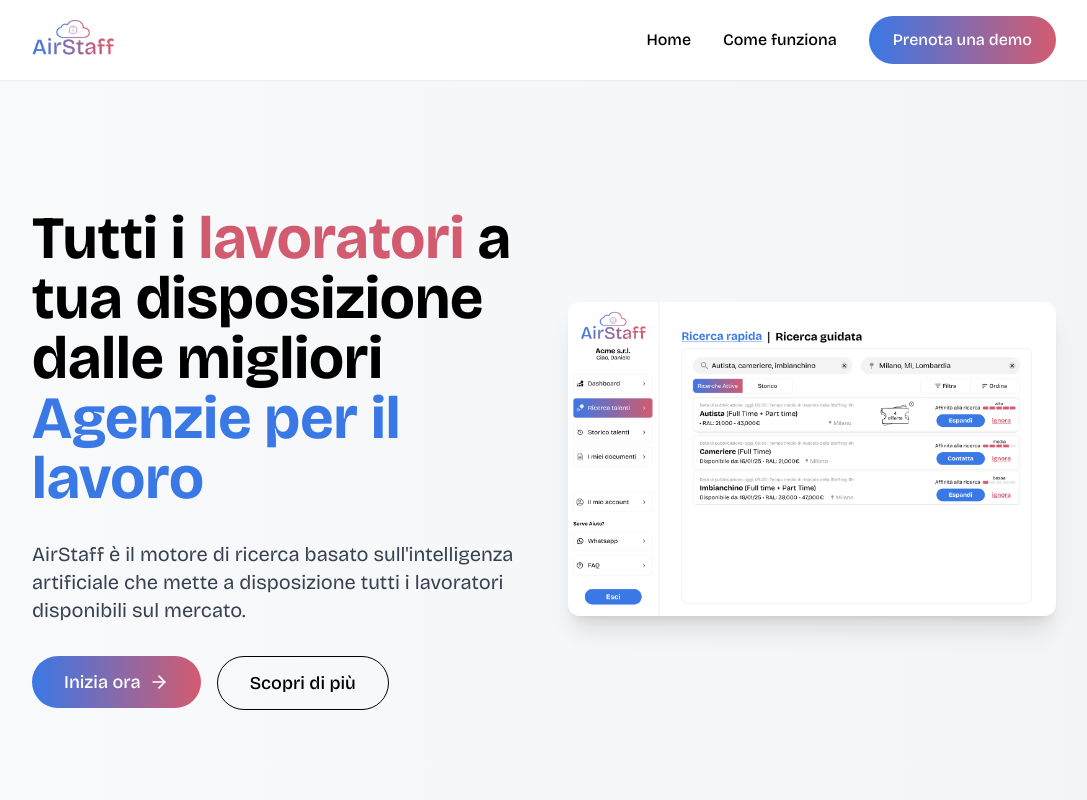
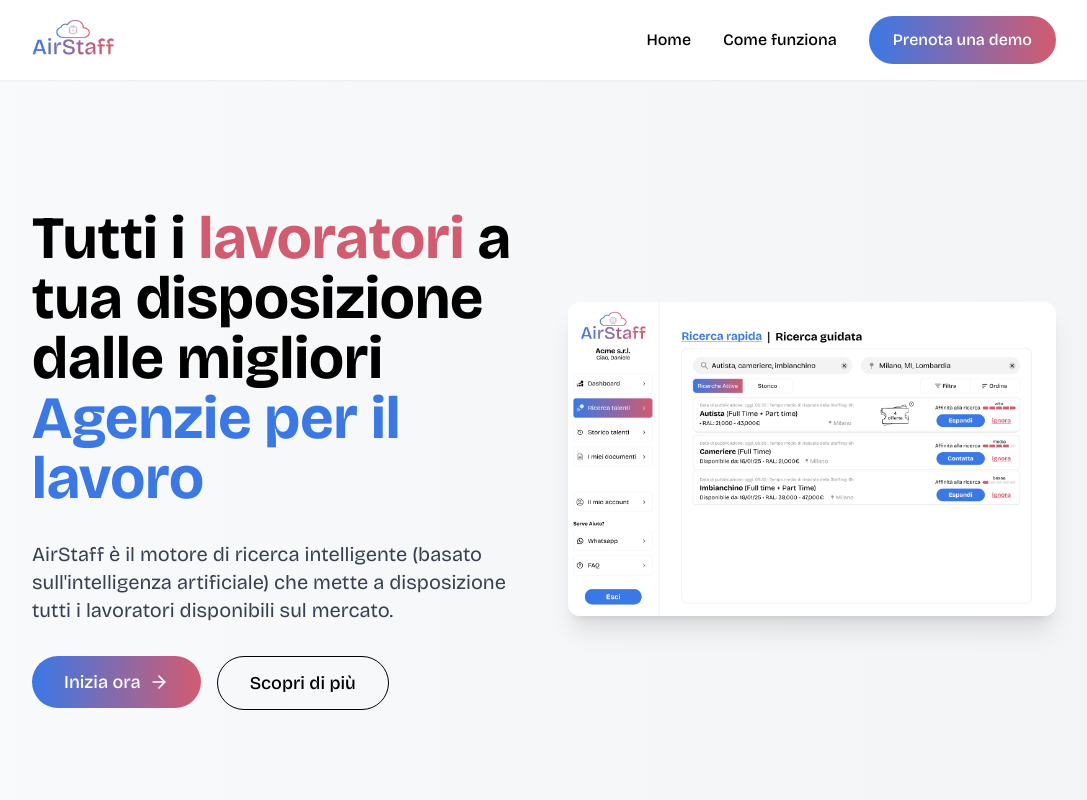
Before and after one commit to DanieleBenzi/airstaff-match-connect, a React (Vite) app: page / in a window 1280 px wide. Shown: the top 800 px of the page, without its empty margins (96-1183 px from the left). Built offline with nearby package versions, Linux system fonts and the light colour scheme.

Commit message:
feat: Update "search engine" text
Update the text "motore di ricerca intellingente" to "motore di ricerca intellingente (basato sull'intelligenza artificiale)" in the website.

```diff
--- a/src/components/HeroSection.tsx
+++ b/src/components/HeroSection.tsx
@@ -12,7 +12,7 @@ const HeroSection: React.FC = () => {
             Tutti i <span className="text-airstaff-pink">lavoratori</span> a tua disposizione dalle migliori <span className="text-airstaff-blue">Agenzie per il lavoro</span>
           </h1>
           <p className="text-lg md:text-xl text-gray-700">
-            AirStaff è il motore di ricerca basato sull'intelligenza artificiale che mette a disposizione tutti i lavoratori disponibili sul mercato.
+            AirStaff è il motore di ricerca intelligente (basato sull'intelligenza artificiale) che mette a disposizione tutti i lavoratori disponibili sul mercato.
           </p>
           <div className="flex flex-col sm:flex-row gap-4">
             <a href="https://calendly.com/daniele-benzi-db/30min" target="_blank" rel="noopener noreferrer">
```
